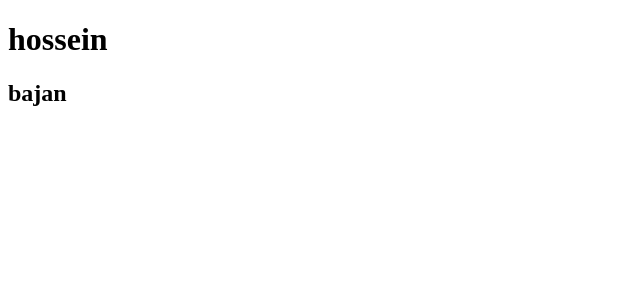
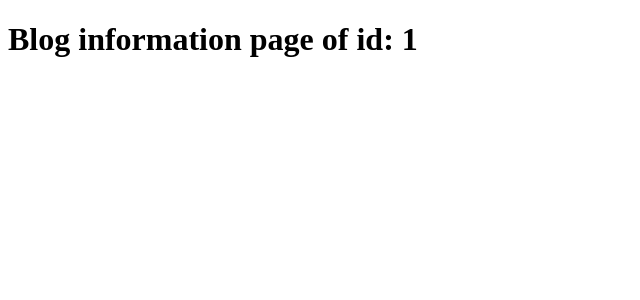
Before and after one commit to hbsoftco/MERN-stack-sample, a React app in the folder client/: page /blog/1 in a window 1280 px wide. Shown: the top 300 px of the page, without its empty margins (0-640 px from the left). Built offline with nearby package versions, Linux system fonts and the light colour scheme; the HTML template or start-up script is replaced by a standard one.

Commit message:
Create pages and add routes using react-router-dom

```diff
--- a/client/package.json
+++ b/client/package.json
@@ -11,7 +11,8 @@
   },
   "dependencies": {
     "react": "^18.2.0",
-    "react-dom": "^18.2.0"
+    "react-dom": "^18.2.0",
+    "react-router-dom": "^6.22.3"
   },
   "devDependencies": {
     "@types/react": "^18.2.66",
--- a/client/src/App.tsx
+++ b/client/src/App.tsx
@@ -1,9 +1,19 @@
+import { BrowserRouter, Route, Routes } from "react-router-dom";
+import Home from "./pages/Home";
+import Blog from "./pages/Blog";
+import AddBlog from "./pages/AddBlog";
+import EditBlog from "./pages/EditBlog";
+
 const App = () => {
   return (
-    <>
-      <h1>hossein</h1>
-      <h2>bajan</h2>
-    </>
+    <BrowserRouter>
+      <Routes>
+        <Route path="/" element={<Home />}></Route>
+        <Route path="/blog/:id" element={<Blog />}></Route>
+        <Route path="/add-blog" element={<AddBlog />}></Route>
+        <Route path="/edit-blog/:id" element={<EditBlog />}></Route>
+      </Routes>
+    </BrowserRouter>
   );
 };
 
--- /dev/null
+++ b/client/src/pages/AddBlog/index.tsx
@@ -0,0 +1,7 @@
+const AddBlog = () => {
+    return (
+      <div>AddBlog</div>
+    );
+  };
+
+  export default AddBlog;
--- /dev/null
+++ b/client/src/pages/Blog/index.tsx
@@ -0,0 +1,13 @@
+import { useParams } from "react-router-dom";
+
+const Blog = () => {
+  const { id } = useParams();
+
+  return (
+    <div>
+      <h1>Blog information page of id: {id}</h1>
+    </div>
+  );
+};
+
+export default Blog;
--- /dev/null
+++ b/client/src/pages/EditBlog/index.tsx
@@ -0,0 +1,8 @@
+import { useParams } from "react-router-dom";
+
+const EditBlog = () => {
+  const { id } = useParams();
+  return <div>EditBlog - blog id: {id}</div>;
+};
+
+export default EditBlog;
--- /dev/null
+++ b/client/src/pages/Home/index.tsx
@@ -0,0 +1,7 @@
+const Home = () => {
+    return (
+      <div>Home page MERN stack blog application</div>
+    );
+  };
+
+  export default Home;
```
Also changed, not shown: 2 other files (tests, documents, lock files or other folders).
